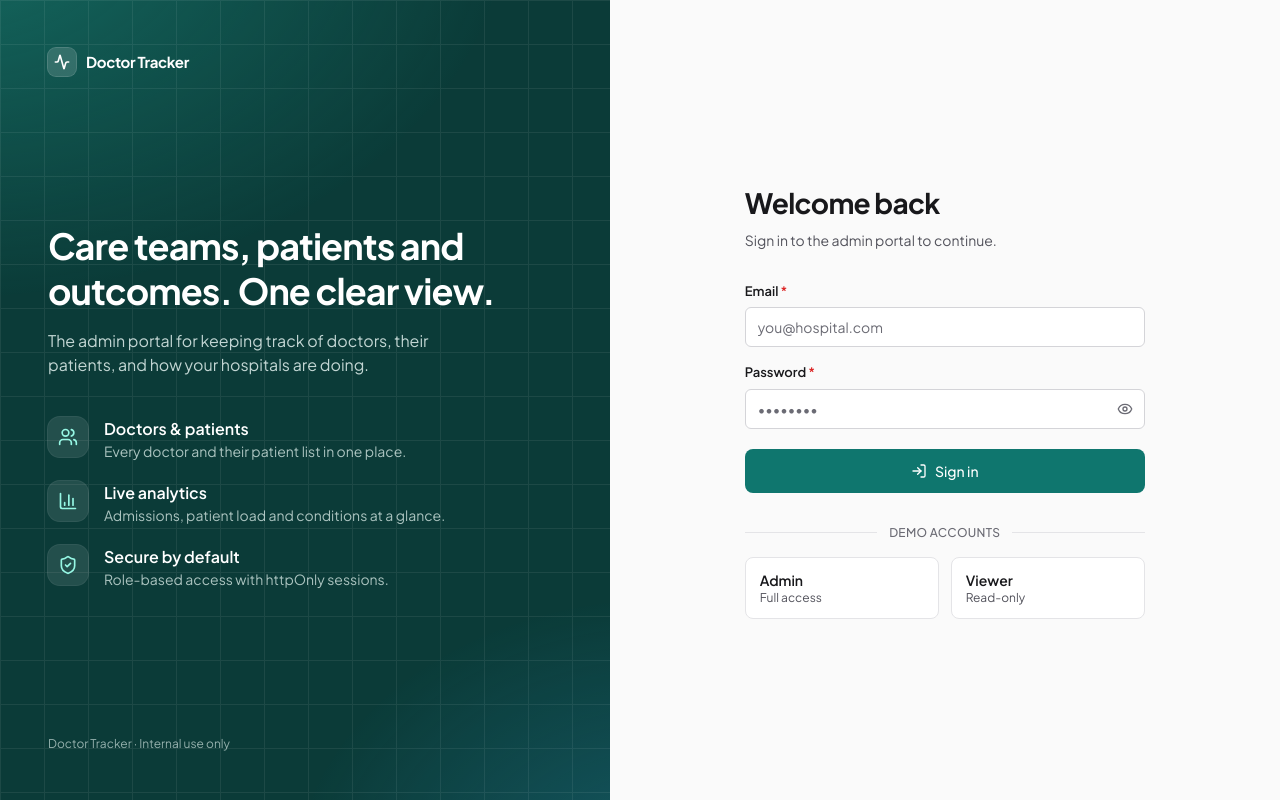
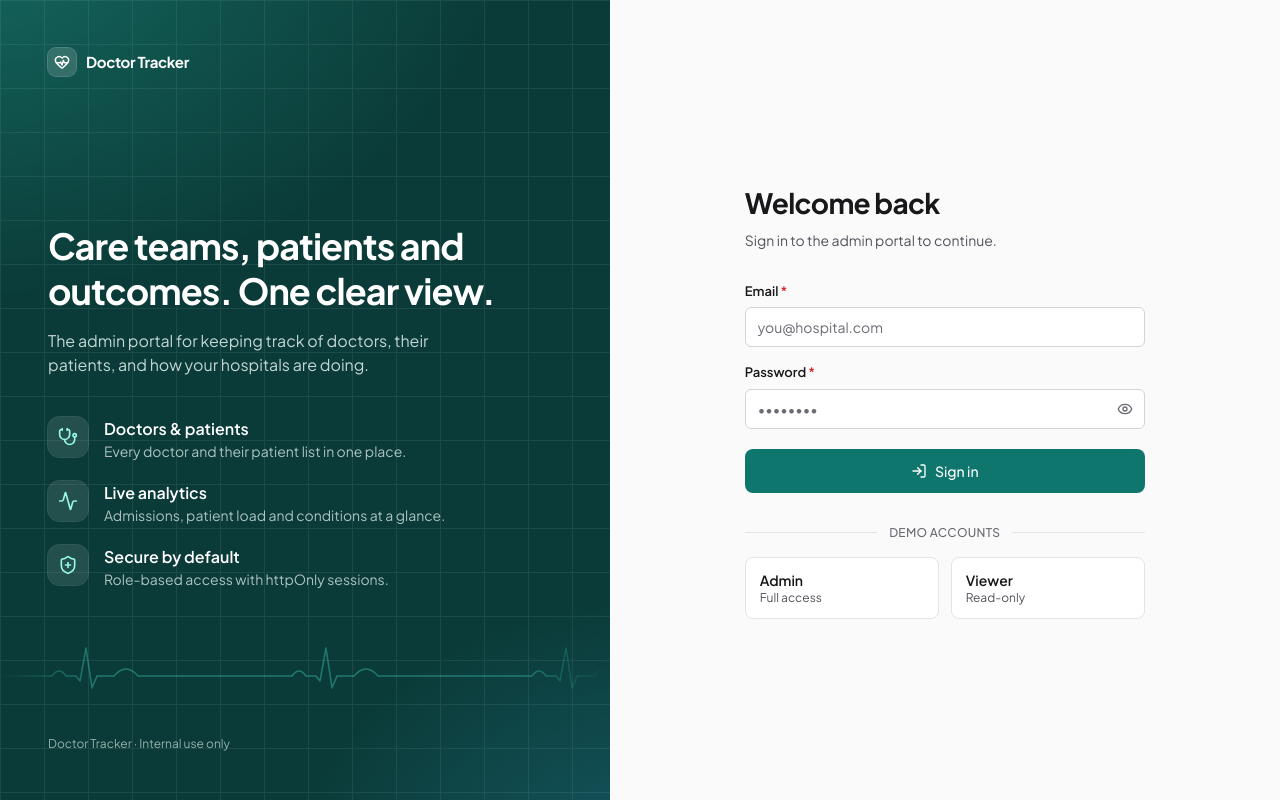
Before and after one commit to cenedyportfolio-byte/doctor-tracker, a Next.js app in the folder frontend/: page /login in a window 1280 px wide. Built offline with nearby package versions, Linux system fonts and the light colour scheme.

Commit message:
Brand: heart-pulse logo and an ECG trace on the sign-in panel
The sign-in feature points use stethoscope, pulse and shield-plus icons.
The ECG trace is an SVG pattern, so the waveform keeps its shape at any
width, and its ends fade out.

```diff
--- a/frontend/src/app/login/page.tsx
+++ b/frontend/src/app/login/page.tsx
@@ -1,8 +1,9 @@
-import { BarChart3, ShieldCheck, Users } from "lucide-react";
+import { Activity, ShieldPlus, Stethoscope } from "lucide-react";
 import type { Metadata } from "next";
 import Link from "next/link";
 import { Suspense } from "react";
 import { BrandBackdrop } from "@/components/layout/brand-backdrop";
+import { EcgTrace } from "@/components/layout/ecg-trace";
 import { Logo } from "@/components/layout/logo";
 import { Skeleton } from "@/components/ui/skeleton";
 import { LoginForm } from "@/features/auth/login-form";
@@ -10,9 +11,9 @@ import { LoginForm } from "@/features/auth/login-form";
 export const metadata: Metadata = { title: "Sign in" };
 
 const FEATURES = [
-  { icon: Users, title: "Doctors & patients", text: "Every doctor and their patient list in one place." },
-  { icon: BarChart3, title: "Live analytics", text: "Admissions, patient load and conditions at a glance." },
-  { icon: ShieldCheck, title: "Secure by default", text: "Role-based access with httpOnly sessions." },
+  { icon: Stethoscope, title: "Doctors & patients", text: "Every doctor and their patient list in one place." },
+  { icon: Activity, title: "Live analytics", text: "Admissions, patient load and conditions at a glance." },
+  { icon: ShieldPlus, title: "Secure by default", text: "Role-based access with httpOnly sessions." },
 ] as const;
 
 export default function LoginPage() {
@@ -21,6 +22,7 @@ export default function LoginPage() {
       {/* Brand panel */}
       <section className="relative hidden overflow-hidden bg-brand-ink p-12 text-white lg:flex lg:flex-col lg:justify-between">
         <BrandBackdrop />
+        <EcgTrace id="login-ecg" className="absolute inset-x-0 bottom-24 text-teal-300/35" />
 
         <Link href="/" className="relative w-fit rounded-lg">
           <Logo inverted />
--- /dev/null
+++ b/frontend/src/components/layout/ecg-trace.tsx
@@ -0,0 +1,35 @@
+import { cn } from "@/lib/utils";
+
+interface EcgTraceProps {
+  /** Unique per page: the SVG pattern is referenced by id. */
+  id: string;
+  className?: string;
+}
+
+/**
+ * A faint, repeating heartbeat line. It's an SVG pattern rather than a stretched path, so the
+ * waveform keeps its shape at any width; the ends fade out.
+ */
+export function EcgTrace({ id, className }: EcgTraceProps) {
+  return (
+    <svg
+      className={cn("pointer-events-none block h-16 w-full", className)}
+      style={{ maskImage: "linear-gradient(to right, transparent, black 15%, black 85%, transparent)" }}
+      aria-hidden="true"
+    >
+      <defs>
+        <pattern id={id} width="240" height="64" patternUnits="userSpaceOnUse">
+          <path
+            d="M0 36 H52 Q59 26 66 36 H76 L80 41 L86 8 L92 48 L97 36 H114 Q126 22 138 36 H240"
+            fill="none"
+            stroke="currentColor"
+            strokeWidth="1.5"
+            strokeLinecap="round"
+            strokeLinejoin="round"
+          />
+        </pattern>
+      </defs>
+      <rect width="100%" height="100%" fill={`url(#${id})`} />
+    </svg>
+  );
+}
--- a/frontend/src/components/layout/logo.tsx
+++ b/frontend/src/components/layout/logo.tsx
@@ -1,4 +1,4 @@
-import { Activity } from "lucide-react";
+import { HeartPulse } from "lucide-react";
 import { cn } from "@/lib/utils";
 
 interface LogoProps {
@@ -7,7 +7,7 @@ interface LogoProps {
   inverted?: boolean;
 }
 
-/** The brand mark: a pulse line on a teal tile. */
+/** The brand mark: a heart with a pulse line, on a teal tile. */
 export function LogoMark({ className, inverted = false }: LogoProps) {
   return (
     <span
@@ -18,7 +18,7 @@ export function LogoMark({ className, inverted = false }: LogoProps) {
       )}
       aria-hidden="true"
     >
-      <Activity className="size-4" strokeWidth={2.4} />
+      <HeartPulse className="size-4" strokeWidth={2.2} />
     </span>
   );
 }
```
